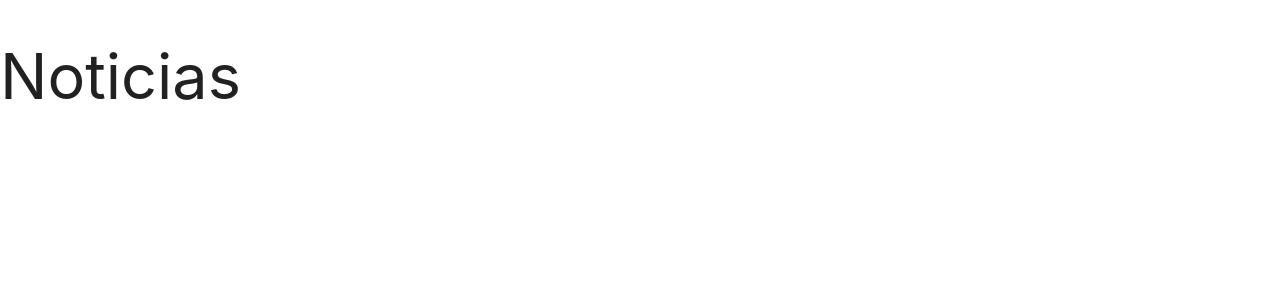
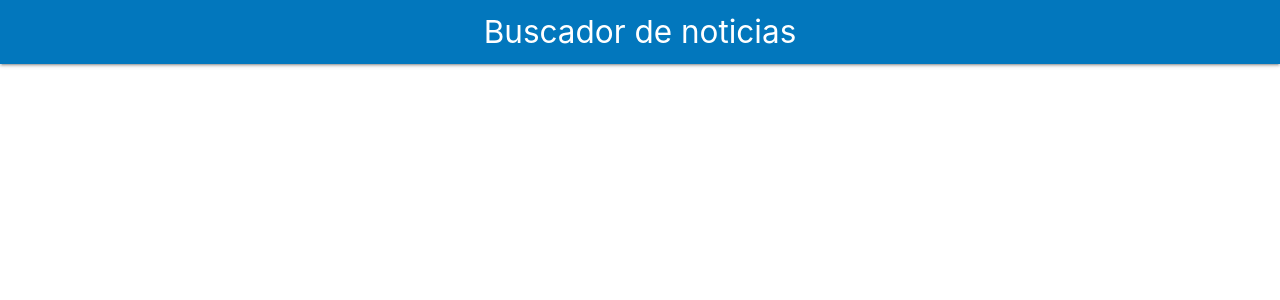
Before and after one commit to RicardoJ/NewsReactHooks, a React (Create React App) app: page / in a window 1280 px wide. Shown: the top 300 px of the page. Built offline with nearby package versions, Linux system fonts and the light colour scheme.

Commit message:
creating header

```diff
--- a/src/App.js
+++ b/src/App.js
@@ -1,9 +1,16 @@
-import React from 'react';
-
+import React, { Fragment } from 'react';
+import Header from './components/Header'
 
 function App() {
   return (
-  <h1>Noticias</h1>
+ <Fragment>
+   <Header
+   titleHeader = 'Buscador de noticias'
+   />
+   <div className = "container white">
+
+   </div>
+ </Fragment>
   );
 }
 
--- /dev/null
+++ b/src/components/Header.js
@@ -0,0 +1,12 @@
+import React from 'react';
+
+const Header = ({titleHeader}) => {
+    return (
+
+        <nav className = "nav-wrapper light-blue darken-3">
+            <a href = "#!" className = "brand-logo center">{titleHeader}</a>
+        </nav>
+     );
+}
+
+export default Header;
```
